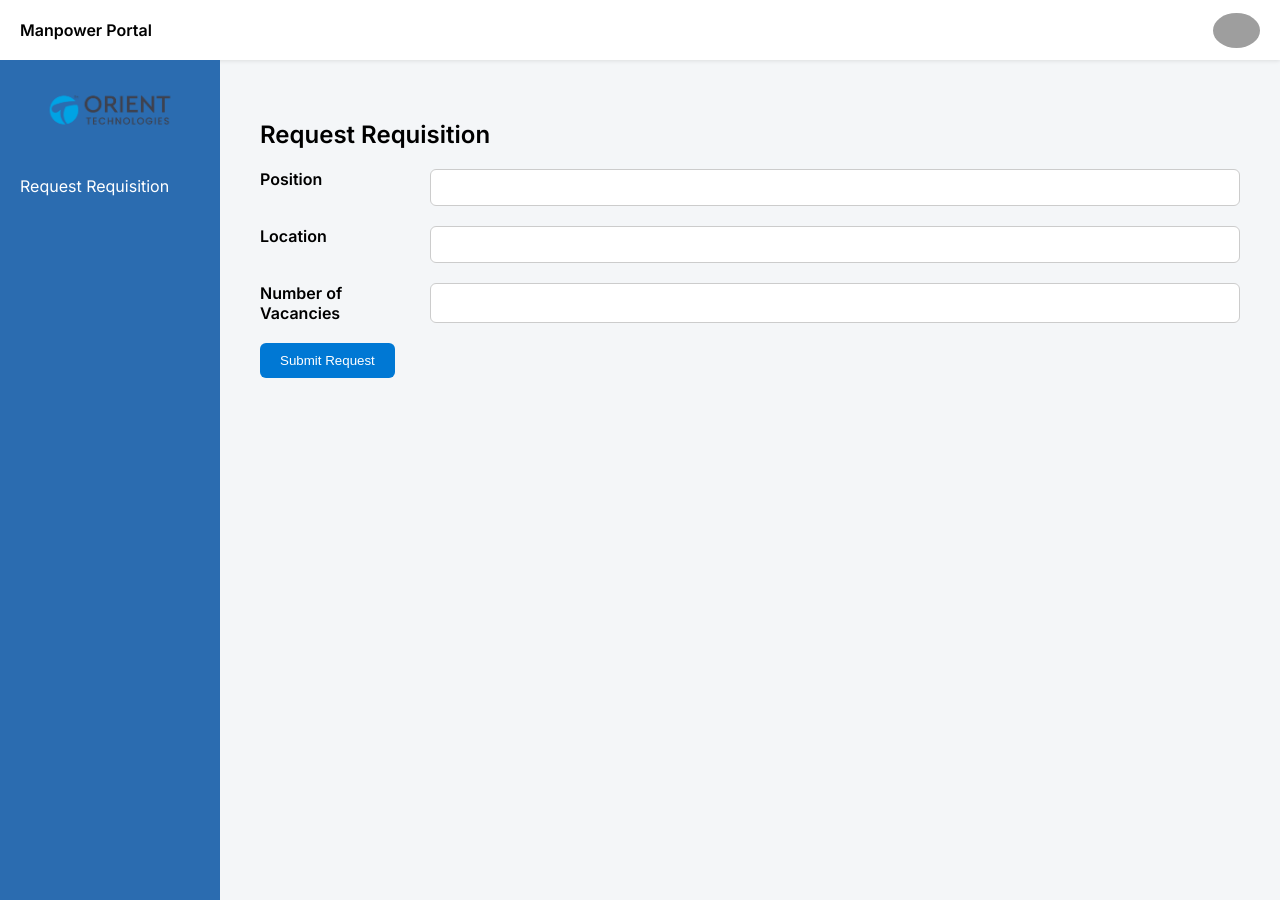
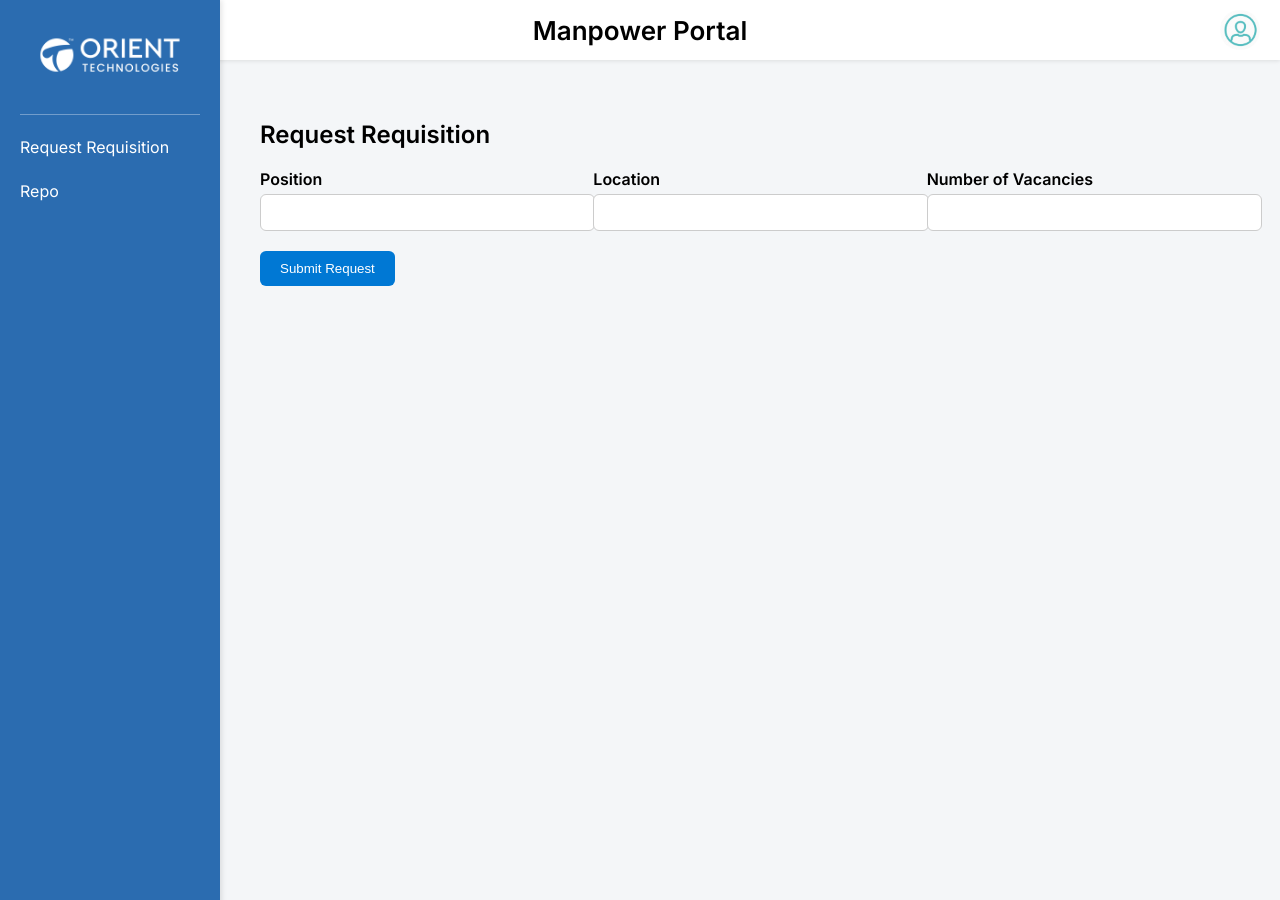
Before and after one commit to Dubeyji1233/Hr-Portal, a Flask app: page /home in a window 1280 px wide. Run offline with Flask 3, Linux system fonts and the light colour scheme; the visitor is signed in with stand-in values (Sample User, id 1); grey boxes are pictures that could not be loaded.

Commit message:
UI changes in Home Screen

```diff
--- a/app.py
+++ b/app.py
@@ -9,7 +9,7 @@ load_dotenv()
 
 app = Flask(__name__)
 app.secret_key = 'your_secret_key'
-app.config['PERMANENT_SESSION_LIFETIME'] = timedelta(minutes=10)
+app.config['PERMANENT_SESSION_LIFETIME'] = timedelta(minutes=30)
 app.config['SESSION_TYPE'] = 'filesystem'
 
 # Azure AD Configuration
--- a/templates/home.html
+++ b/templates/home.html
@@ -15,43 +15,74 @@
       height: 60px;
       background-color: #fff;
       display: flex;
-            justify-content: space-between;
+      justify-content: center;
       align-items: center;
       padding: 0 20px;
-            box-shadow: 0 1px 4px rgba(0,0,0,0.1);
+      box-shadow: 0 1px 4px rgba(0, 0, 0, 0.1);
+      position: relative;
+      z-index: 1;
+    }
+
+    .top-bar .title {
+      font-weight: bold;
+      font-size: 26px;
     }
 
     .top-bar .user-info {
+      position: absolute;
+      right: 20px;
+      top: 50%;
+      transform: translateY(-50%);
       display: flex;
       align-items: center;
       gap: 10px;
-            color: #333;
-            font-size: 14px;
+    }
+
+    .user-text {
+      display: flex;
+      flex-direction: column;
+      text-align: right;
+      font-size: 13px;
+      color: #555;
+    }
+
+    .user-text span:first-child {
+      font-weight: 500;
     }
 
     .top-bar .user-info img {
-            height: 35px;
+      height: 40px;
+      width: 40px;
       border-radius: 50%;
     }
 
     .sidebar {
       position: fixed;
-            top: 60px;
+      top: 0;
       left: 0;
       width: 220px;
-            height: calc(100% - 60px);
+      height: 100%;
       background-color: #2b6cb0;
       color: white;
-            padding: 20px 0;
+      padding-top: 20px;
+      z-index: 2;
+      box-shadow: 2px 0 5px rgba(0,0,0,0.1);
     }
 
     .sidebar .logo {
       text-align: center;
-            padding-bottom: 20px;
+      padding-bottom: 10px;
     }
 
     .sidebar .logo img {
-            max-height: 60px;
+      max-height: 70px;
+    }
+
+    .sidebar hr {
+      border: none;
+      height: 1px;
+      background-color: #ffffff55;
+      margin: 10px 20px;
     }
 
     .sidebar a {
@@ -70,23 +101,24 @@
       padding: 40px;
     }
 
-        .main-content h2 {
-            margin-bottom: 20px;
-        }
-
-        .form-group {
+    .form-row {
       display: flex;
       gap: 20px;
       margin-bottom: 20px;
     }
 
+    .form-row .form-group {
+      flex: 1;
+    }
+
     .form-group label {
-            width: 150px;
+      display: block;
+      margin-bottom: 5px;
       font-weight: 600;
     }
 
     .form-group input {
-            flex: 1;
+      width: 100%;
       padding: 10px;
       border: 1px solid #ccc;
       border-radius: 6px;
@@ -108,27 +140,30 @@
 </head>
 <body>
 
+  <div class="sidebar">
+    <div class="logo">
+      <img src="{{ url_for('static', filename='Company Logo1.png') }}" alt="Company Logo">
+    </div>
+    <hr>
+    <a href="#">Request Requisition</a>
+    <a href="#">Repo</a>
+  </div>
+
   <div class="top-bar">
-    <div><strong>Manpower Portal</strong></div>
-
+    <div class="title">Manpower Portal</div>
     <div class="user-info">
+      <div class="user-text">
         <span>{{ session['user']['email'] }}</span>
         <span>{{ session['user']['role'] }}</span>
-            <img src="{{ url_for('static', filename='avatar.png') }}" alt="User">
       </div>
+      <img src="{{ url_for('static', filename='avatar.jpg') }}" alt="User">
     </div>
-
-    <div class="sidebar">
-        <div class="logo">
-            <img src="{{ url_for('static', filename='Company Logo.png') }}" alt="Company Logo">
-        </div>
-        <a href="#">Request Requisition</a>
-
   </div>
 
   <div class="main-content">
     <h2>Request Requisition</h2>
     <form method="POST" action="/submit-requisition">
+      <div class="form-row">
         <div class="form-group">
           <label for="position">Position</label>
           <input type="text" id="position" name="position" required>
@@ -141,6 +176,7 @@
           <label for="count">Number of Vacancies</label>
           <input type="number" id="count" name="count" required>
         </div>
+      </div>
       <button type="submit" class="submit-btn">Submit Request</button>
     </form>
   </div>
```
Also changed, not shown: static/avatar.jpg (added). Lines whose indentation alone changed are shown as unchanged.
